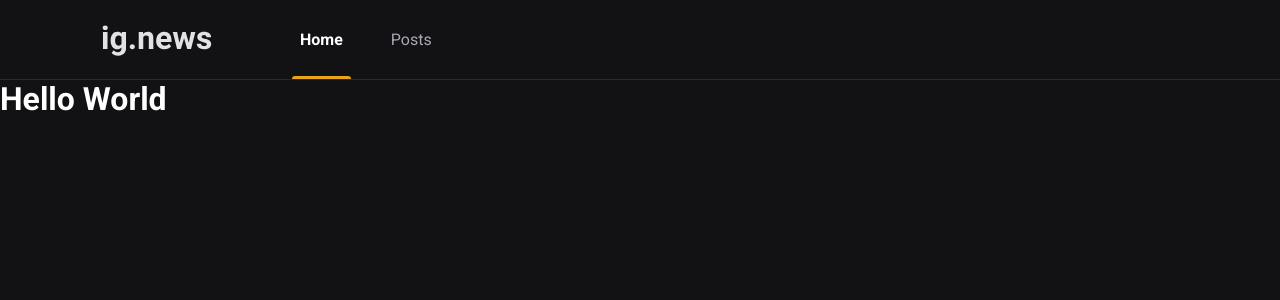
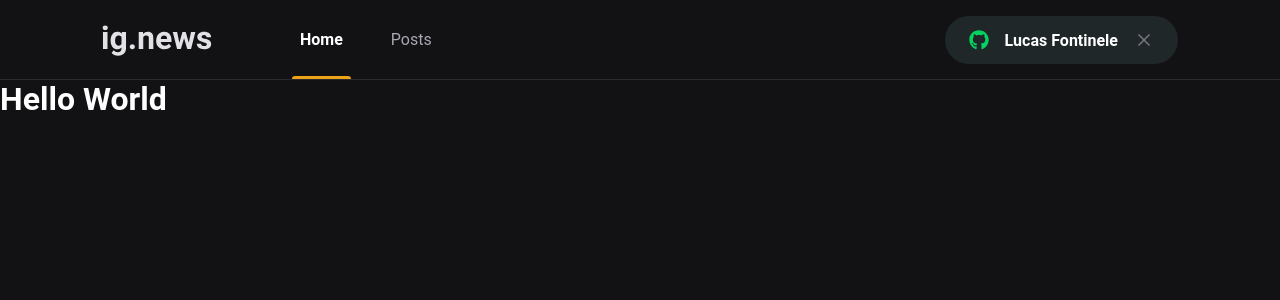
Before and after one commit to lucasfontinele/ignews, a Next.js app: page / in a window 1280 px wide. Shown: the top 300 px of the page. Built offline with nearby package versions, Linux system fonts and the light colour scheme.

Commit message:
Implements Sign In button component

```diff
--- a/package.json
+++ b/package.json
@@ -11,11 +11,13 @@
     "next": "10.2.2",
     "react": "17.0.2",
     "react-dom": "17.0.2",
+    "react-icons": "^4.2.0",
     "sass": "^1.34.0"
   },
   "devDependencies": {
     "@types/node": "^15.6.0",
     "@types/react": "^17.0.6",
+    "@types/react-icons": "^3.0.0",
     "typescript": "^4.2.4"
   }
 }
--- a/src/components/Header/header.module.scss
+++ b/src/components/Header/header.module.scss
@@ -52,4 +52,8 @@
       }
     }
   }
+
+  > button {
+    margin-left: auto;
+  }
 }
--- a/src/components/Header/index.tsx
+++ b/src/components/Header/index.tsx
@@ -1,3 +1,4 @@
+import { SignInButton } from '../SignInButton';
 import styles from './header.module.scss';
 
 export function Header() {
@@ -9,6 +10,8 @@ export function Header() {
           <a href="/" className={styles.active}>Home</a>
           <a href="/posts">Posts</a>
         </nav>
+
+        <SignInButton />
       </div>
     </header>
   );
--- /dev/null
+++ b/src/components/SignInButton/index.tsx
@@ -0,0 +1,28 @@
+import { FaGithub } from 'react-icons/fa';
+import { FiX } from 'react-icons/fi';
+
+import styles from './styles.module.scss';
+
+export function SignInButton() {
+  const isUserLoggedIn = true;
+
+  return isUserLoggedIn ? (
+    <button
+      className={styles.signInButton}
+    >
+      <FaGithub color="#04d361" />
+      Lucas Fontinele
+      <FiX
+        color="#737380"
+        className={styles.closeIcon}
+      />
+    </button>
+  ) : (
+    <button
+      className={styles.signInButton}
+    >
+      <FaGithub color="#eba417" />
+      Sign in with Github
+    </button>
+  )
+}
--- /dev/null
+++ b/src/components/SignInButton/styles.module.scss
@@ -0,0 +1,33 @@
+.signInButton {
+  height: 3rem;
+  border-radius: 3rem;
+  background: var(--gray-850);
+  border: 0;
+  padding: 0 1.5rem;
+
+  display: flex;
+  align-items: center;
+  justify-content: center;
+
+  color: var(--white);
+  font-weight: bold;
+
+  svg {
+    width: 20px;
+    height: 20px;
+  }
+
+  svg:first-child {
+    margin-right: 1rem;
+  }
+
+  svg.closeIcon {
+    margin-left: 1rem;
+  }
+
+  transition: filter 0.2s ;
+
+  &:hover {
+    filter: brightness(0.8);
+  }
+}
--- a/src/pages/_document.tsx
+++ b/src/pages/_document.tsx
@@ -6,7 +6,7 @@ export default class MyDocument extends Document {
       <Html>
         <Head>
           <link rel="preconnect" href="https://fonts.gstatic.com" />
-          <link href="https://fonts.googleapis.com/css2?family=Roboto:wght@400;700;900&display=swap" rel="stylesheet" />
+          <link href="https://fonts.googleapis.com/css2?family=Roboto:wght@400;700;900&display=swap" rel="stylesheet" type="image/png" />
 
           <link rel="shortcut icon" href="favicon.png" />
         </Head>
--- a/src/styles/global.scss
+++ b/src/styles/global.scss
@@ -10,6 +10,7 @@
   --gray-100: #e1e1e6;
   --gray-300: #a8a8b3;
   --gray-800: #29292e;
+  --gray-850: #1F2729;
   --gray-900: #121214;
 
   --cyan-500: #61dafb;
```
Also changed, not shown: 1 other file (tests, documents, lock files or other folders).
